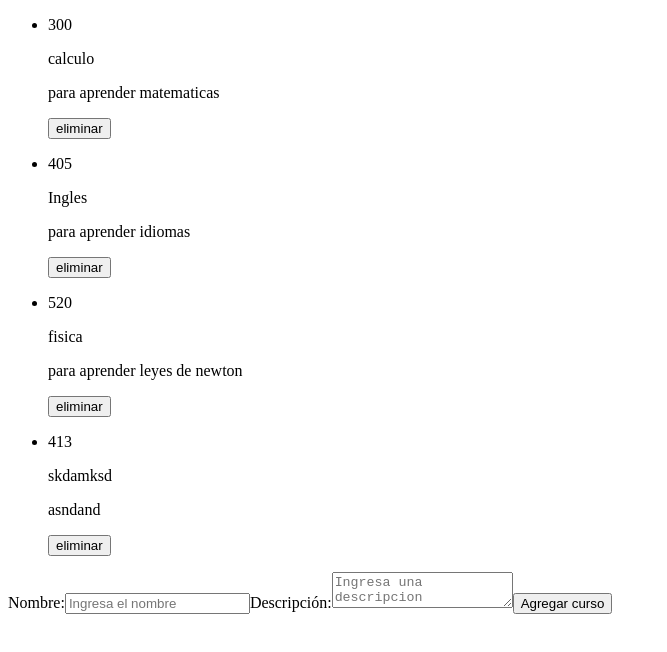
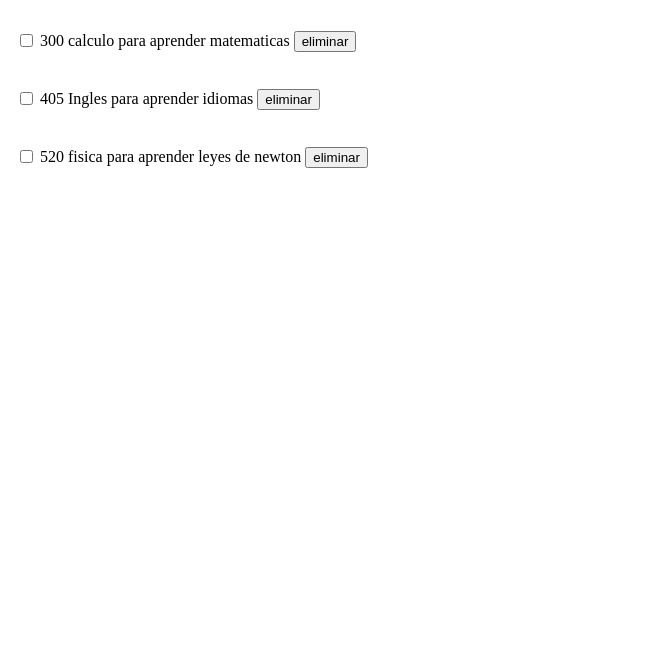
Before and after one commit to SantiagoSantafe/ReactJS, a React (Create React App) app: page / in a window 1280 px wide. Shown: the top 652 px of the page, without its empty margins (0-667 px from the left). Built offline with nearby package versions, Linux system fonts and the light colour scheme.

Commit message:
Organizar la lista en un tabla

```diff
--- a/src/App.jsx
+++ b/src/App.jsx
@@ -20,20 +20,7 @@ export const CourseList = () => {
   ]);
 
   console.log(curso)
-const CourseItem = (Textname, textdescrip) => {
-    const nuevocurso = {
 
-        id: Math.floor(Math.random()*1000),
-        nombre: Textname,
-        descripcion: textdescrip,
-
-
-    };
-    useEffect(() => {
-      setcurso([...curso, nuevocurso]);
-
-    }, [])
-  };
   const Existe=(numero)=>{
     return (curso.map((materia)=>{
       if(materia.id===numero){
@@ -45,19 +32,46 @@ const CourseItem = (Textname, textdescrip) => {
   }
   const RenCourseItem = curso.map((materia) => {
     return(
-      <li key={materia.id}>
+      <tr key={materia.id}>
+        <table>
+          <tr>
+            <td>
+              <input type="checkbox" onClick={()=>setcurso(curso.filter((curso) =>
+              {return curso.id!==materia.id}))}></input>
+            </td>
+            <td>
               <p >{materia.id}</p>
+            </td>
+            <td>
               <p >{materia.nombre}</p>
+            </td>
+            <td>
               <p >{materia.descripcion}</p>
+            </td>
+            <td>
               <button onClick={()=>setcurso(curso.filter((curso) =>
               {return curso.id!==materia.id}))}>eliminar</button>
-      </li>
+            </td>
+          </tr>
+        </table>
+      </tr>
     );
   });
+
   return (
     <>
-       {CourseItem ("skdamksd","asndand")}
-      <ul>{RenCourseItem}</ul>
+      <table>
+        <td>
+          {RenCourseItem}
+        </td>
+      </table>
+
+    </>
+  );
+};
+const BotonAgregar=()=>{
+  return (
+    <>
     <form>
         <label>
           Nombre:
```
Lines whose indentation alone changed are shown as unchanged.
